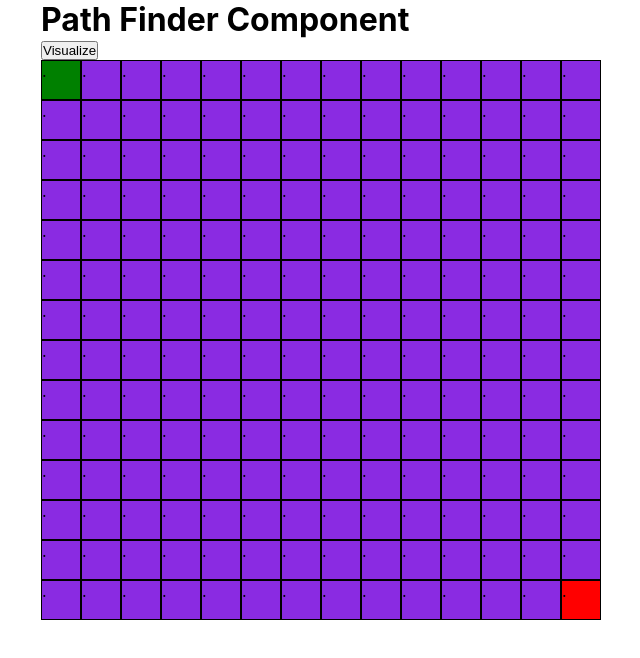
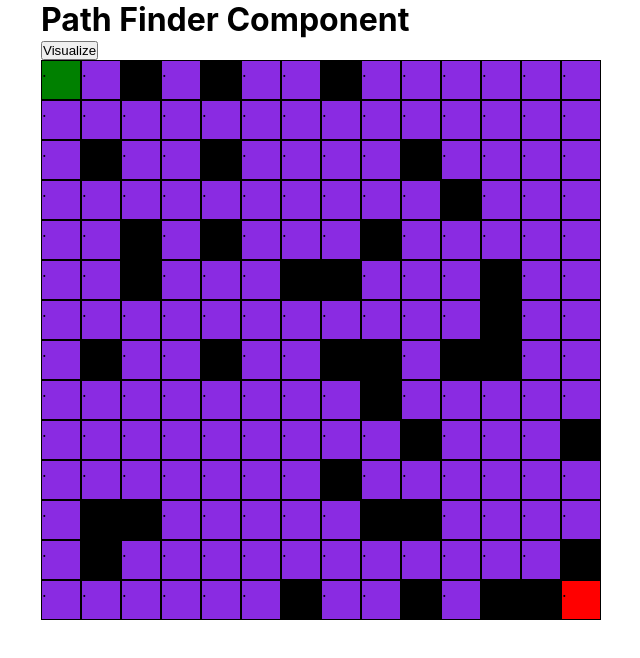
Before and after one commit to Shoib007/PathFinder, a React (Create React App) app: page / in a window 1280 px wide. Shown: the top 658 px of the page, without its empty margins (87-727 px from the left). Built offline with nearby package versions, Linux system fonts and the light colour scheme.

Commit message:
Added random wall and is working perfectly.

```diff
--- a/src/Algorithm/AstarAlgo.jsx
+++ b/src/Algorithm/AstarAlgo.jsx
@@ -33,7 +33,7 @@ function AstarAlgo(startNode, endNode) {
         let neighbours = current.neighbours;
         for (let i = 0; i < neighbours.length; i++) {
             let neighbour = neighbours[i];
-            if (!closeSet.includes(neighbour)) {
+            if (!closeSet.includes(neighbour) && !neighbour.isWall) {
                 let tempG = current.g + 1;
                 let newPath = false;
                 if (openSet.includes(neighbour)) {
--- a/src/Components/Node.css
+++ b/src/Components/Node.css
@@ -11,6 +11,10 @@
 
 .node-end {
     background-color: red;
+}
+
+.isWall {
+    background-color: black;
 }
 
 
--- a/src/Components/Node.jsx
+++ b/src/Components/Node.jsx
@@ -1,8 +1,8 @@
 import React from 'react';
 import "./Node.css";
 
-export default function Node({isStart, isEnd, row, col}) {
-    const classes = isStart ? "node-start" : isEnd ? "node-end" : "";
+export default function Node({isStart, isEnd, row, col, isWall}) {
+    const classes = isStart ? "node-start" : isEnd ? "node-end" : isWall ? "isWall" :"";
   return (
     <div className={`node ${classes}`} id={`node-${row}-${col}`} >
         .
--- a/src/Components/PathFinder.jsx
+++ b/src/Components/PathFinder.jsx
@@ -40,7 +40,9 @@ export default function PathFinder() {
         addingNeighbours(grid);
 
         const startNode = grid[NODE_START_ROW][NODE_START_COL];
+        startNode.isWall = false;
         const endNode = grid[NODE_END_ROW][NODE_END_COL];
+        startNode.isWall = false;
         let path = AstarAlgo(startNode, endNode);
         setPath(path.path);
         setVisitedNode(path.visitedNode);
@@ -104,7 +106,7 @@ export default function PathFinder() {
                             {
                                 row.map((col, colIndex) => {
                                     const { isStart, isEnd , isWall} = col;
-                                    return <Node key={colIndex} isStart={isStart} isEnd={isEnd} row={rowIndex} col={colIndex} />;
+                                    return <Node key={colIndex} isStart={isStart} isEnd={isEnd} row={rowIndex} col={colIndex} isWall={isWall} />;
                                 })
                             }
                         </div>
```
